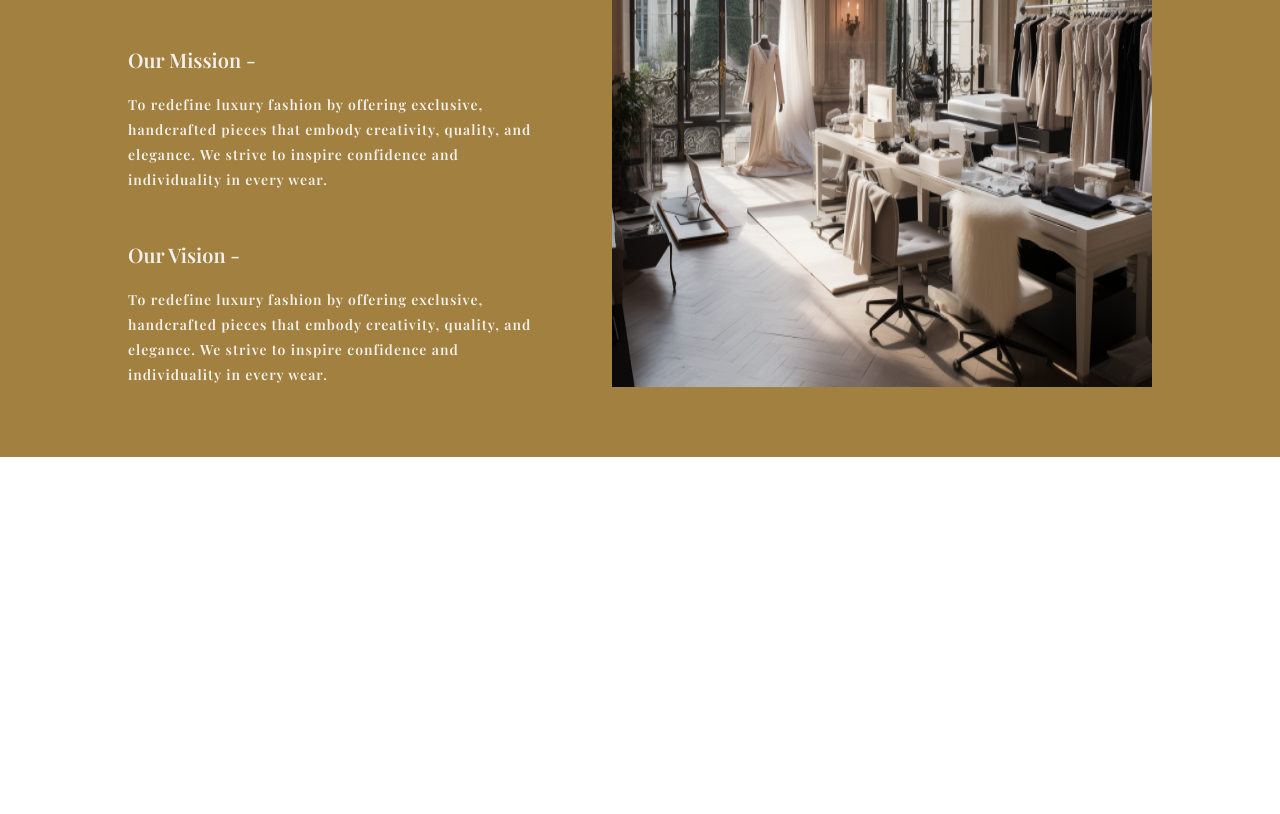
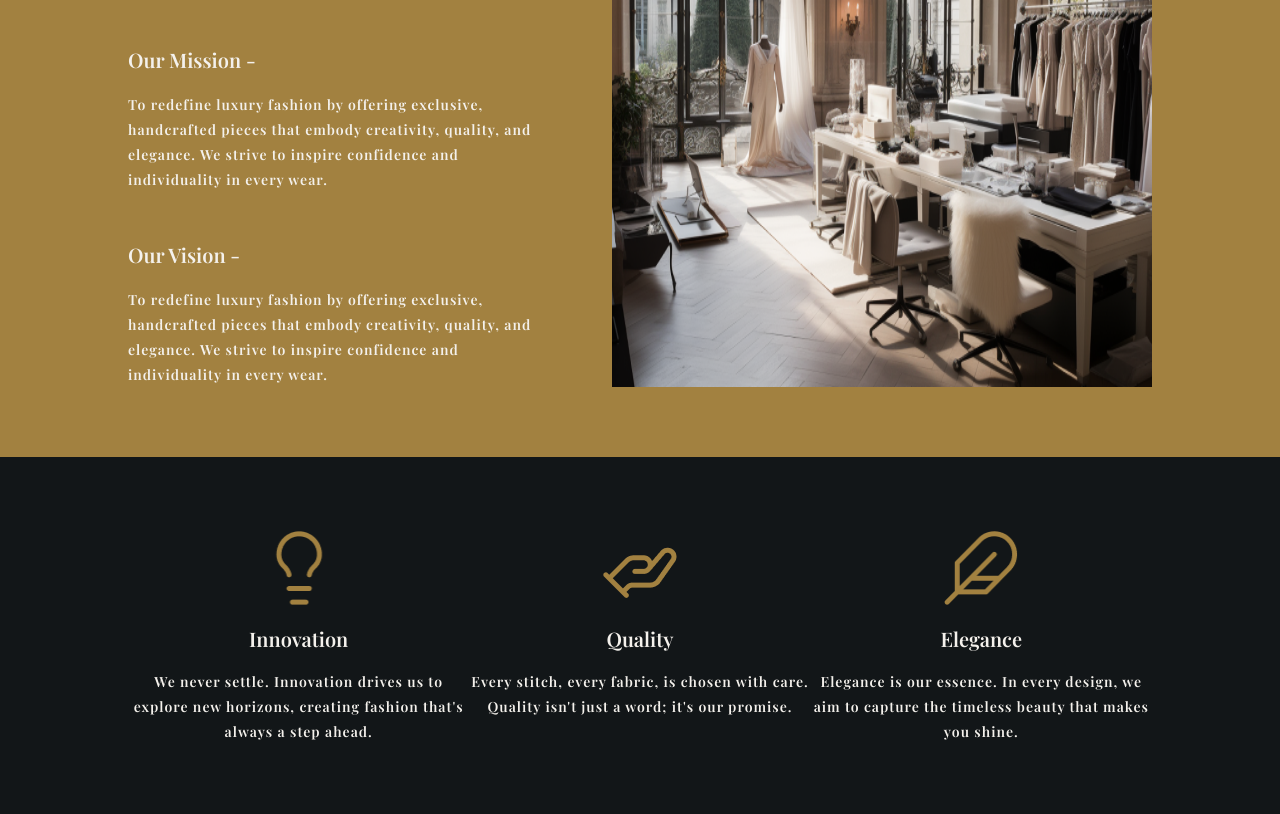
Before and after one commit to tbsoysal/fashion-landing-page, a website: page index.html in a window 1280 px wide. Shown: the part 1979-2793 px from the top of the page. Before the commit the page ends 2436 px from the top, so only its background shows below. Drawn offline with nearby package versions, Linux system fonts and the light colour scheme; a web font is replaced by a local one.

Commit message:
add features section

```diff
--- a/index.html
+++ b/index.html
@@ -119,6 +119,27 @@
             <img class="content__image" src="images/about.png" alt="studio">
         </div>
     </section>
+
+    <!--Features-->
+    <section class="features">
+        <ul>
+            <li>
+                <img src="icons/lucide_lightbulb.png" alt="bulb">
+                <h3>Innovation</h3>
+                <p>We never settle. Innovation drives us to explore new horizons, creating fashion that's always a step ahead.</p>
+            </li>
+            <li>
+                <img src="icons/lucide_helping-hand.png" alt="helping hand">
+                <h3>Quality</h3>
+                <p>Every stitch, every fabric, is chosen with care. Quality isn't just a word; it's our promise.</p>
+            </li>
+            <li>
+                <img src="icons/lucide_feather.png" alt="feather">
+                <h3>Elegance</h3>
+                <p>Elegance is our essence. In every design, we aim to capture the timeless beauty that makes you shine.</p>
+            </li>
+        </ul>
+    </section>
 </body>
 
 </html>
--- /dev/null
+++ b/scss/_features.scss
@@ -0,0 +1,33 @@
+.features {
+    background-color: $black;
+    padding: 70px 10%;
+
+    ul {
+        display: flex;
+        justify-content: space-between;
+
+        li {
+            width: 350px;
+            display: flex;
+            flex-direction: column;
+            gap: 20px;
+            text-align: center;
+
+            img {
+                width: 82px;
+                height: 82px;
+                margin: 0 auto;
+            }
+            h3 {
+                font-size: 20px;
+                font-weight: 600;
+            }
+            p {
+                font-size: 14px;
+                font-weight: 600;
+                letter-spacing: 1px;
+                line-height: 25px;
+            }
+        }
+    }
+}
--- a/scss/global.scss
+++ b/scss/global.scss
@@ -23,3 +23,4 @@ body {
 @import 'hero';
 @import 'highlights';
 @import 'about';
+@import 'features';
```
Also changed, not shown: styles.css, 1 other file.
